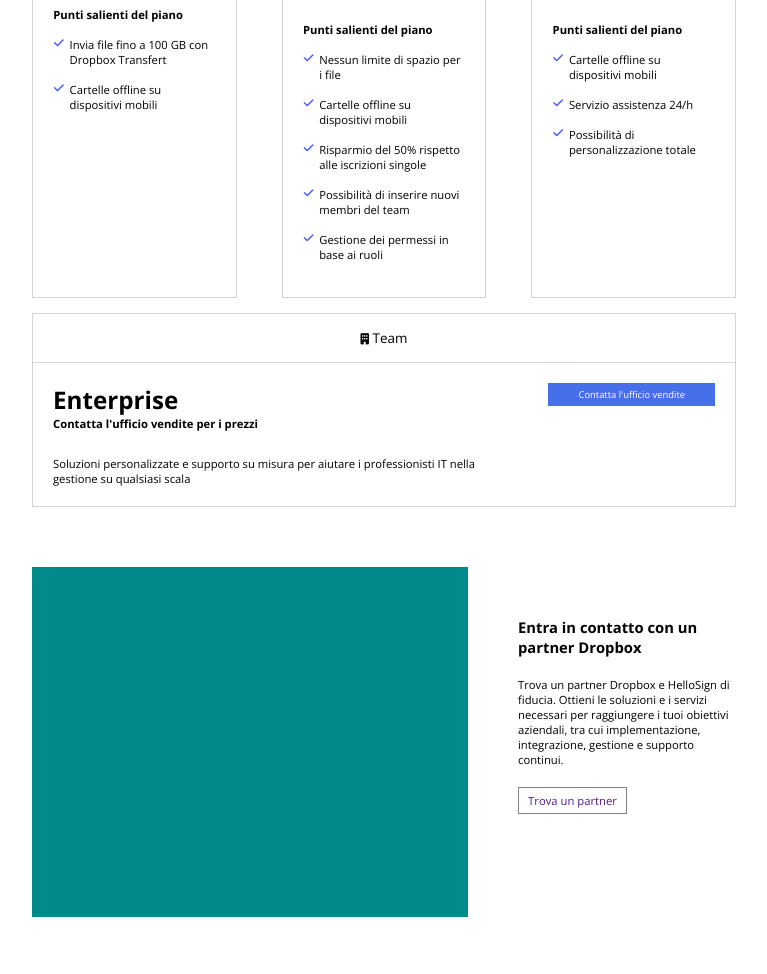
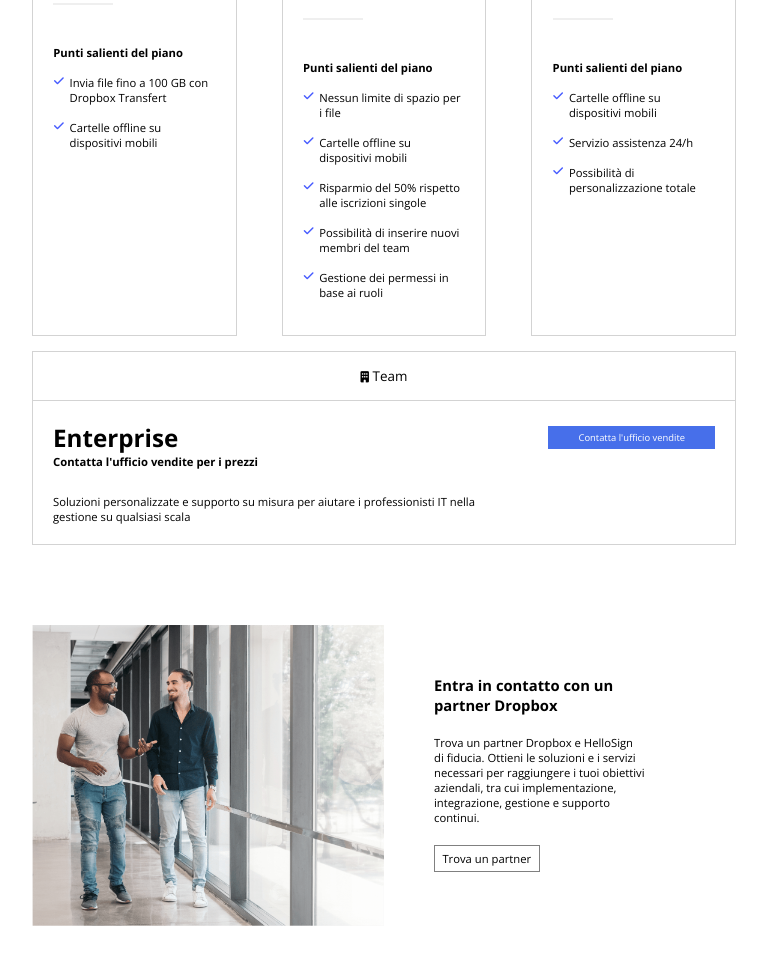
Before and after one commit to ClaudioLeone/htmlcss-dropbox, a plain HTML site: page index.html in a window 1280 px wide. Shown: the part 1402-2376 px from the top of the page, without its empty margins (256-1023 px from the left). Drawn offline with nearby package versions, Linux system fonts and the light colour scheme.

Commit message:
Completed 'jumbotron' and 'partner' sections img insertion

```diff
--- a/CSS/style.css
+++ b/CSS/style.css
@@ -6,18 +6,18 @@
     font-size: 0.84rem;
 }
 
+img{
+    width: 100%;
+}
+
 /* DEBUG */
 .debug-img{
     width: 100%;
     height: 350px;
-    background-color: #0277BD;
-    /* display: inline-block; */
 }
 
-.partner-debug-img{
-    width: 100%;
-    height: 350px;
-    background-color:darkcyan;
+.partner-img-div{
+    width: 50%;
 }
 
 .col-debug-img{
@@ -108,7 +108,7 @@
 
 /* CLASSES  */
 .title{
-    font-size: 4rem;
+    font-size: 5rem;
     margin: 100px 0 30px;
 }
 
@@ -290,7 +290,7 @@
 .businessplan-2ndrow{
     width: 100%;
     justify-content: center;
-    margin-bottom: 60px;
+    margin-bottom: 80px;
     border: 1px solid lightgrey;
 }
 
@@ -307,8 +307,12 @@
     margin-top: 25px;
 }
 
+.bottom-col-dx > a{
+    margin-top: 5px;
+}
+
 .partner-sect{
-    margin-bottom: 60px;
+    margin-bottom: 80px;
 }
 
 .titles{
@@ -321,7 +325,7 @@
 }
 
 .partner-text{
-    width: 50%;
+    width: 30%;
     flex-direction: column;
     justify-content: flex-start;
     gap: 20px;
@@ -332,6 +336,7 @@
     padding: 5px 5px;
     background-color: white;
     border: 1px solid grey;
+    color: black;
     text-align: center;
     text-decoration: none;
 }
--- a/index.html
+++ b/index.html
@@ -11,6 +11,7 @@
     <link rel="stylesheet" href="CSS/style.css">
     <title>Dropbox</title>
 </head>
+
 <body>
     <!-- HEADER -->
     <header>
@@ -34,6 +35,7 @@
             </section>
         </nav>
 
+        <!-- jumbotron -->
         <section class="jumbotron flex">
             <section class="jumbo-container flex">
                 <h1 class="title">Tutto ciò che ti serve per il lavoro, in un unico posto</h1>
@@ -44,13 +46,9 @@
                         <p>Annulla in qualsiasi momento</p>
                         <i class="fa-solid fa-arrow-down icon"></i>
                     </div>
-                    <div class="debug-img"></div>
+                    <div class="debug-img"><img src="img/jumbo.png" alt="jumbo-img"></div>
                 </div>
             </section>
-
-            <!-- <div><img src="" alt=""></div> -->
-            <!-- <section></section> -->
-
         </section>
     </header>
     <!-- /HEADER -->
@@ -187,7 +185,7 @@
             </div>
 
             <div class="partner-sect flex">
-                <div class="partner-debug-img"></div>
+                <div class="partner-img-div"><img src="img/partner.png" alt="partner-img"></div>
                 <div class="partner-text flex partner-text-margin">
                     <h4 class="titles">Entra in contatto con un partner Dropbox</h4>
                     <p>Trova un partner Dropbox e HelloSign di fiducia. Ottieni le soluzioni e i servizi necessari per raggiungere i tuoi obiettivi aziendali, tra cui implementazione, integrazione, gestione e supporto continui.</p>
```
